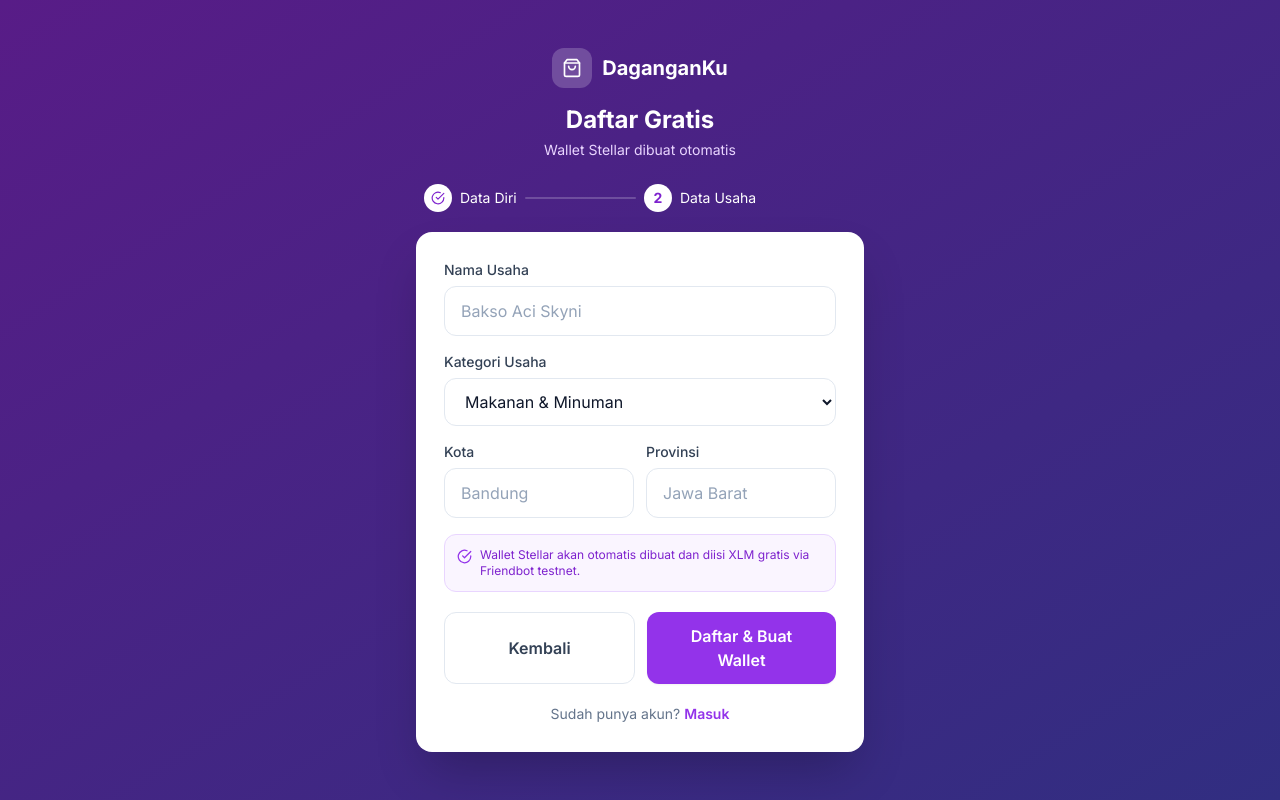
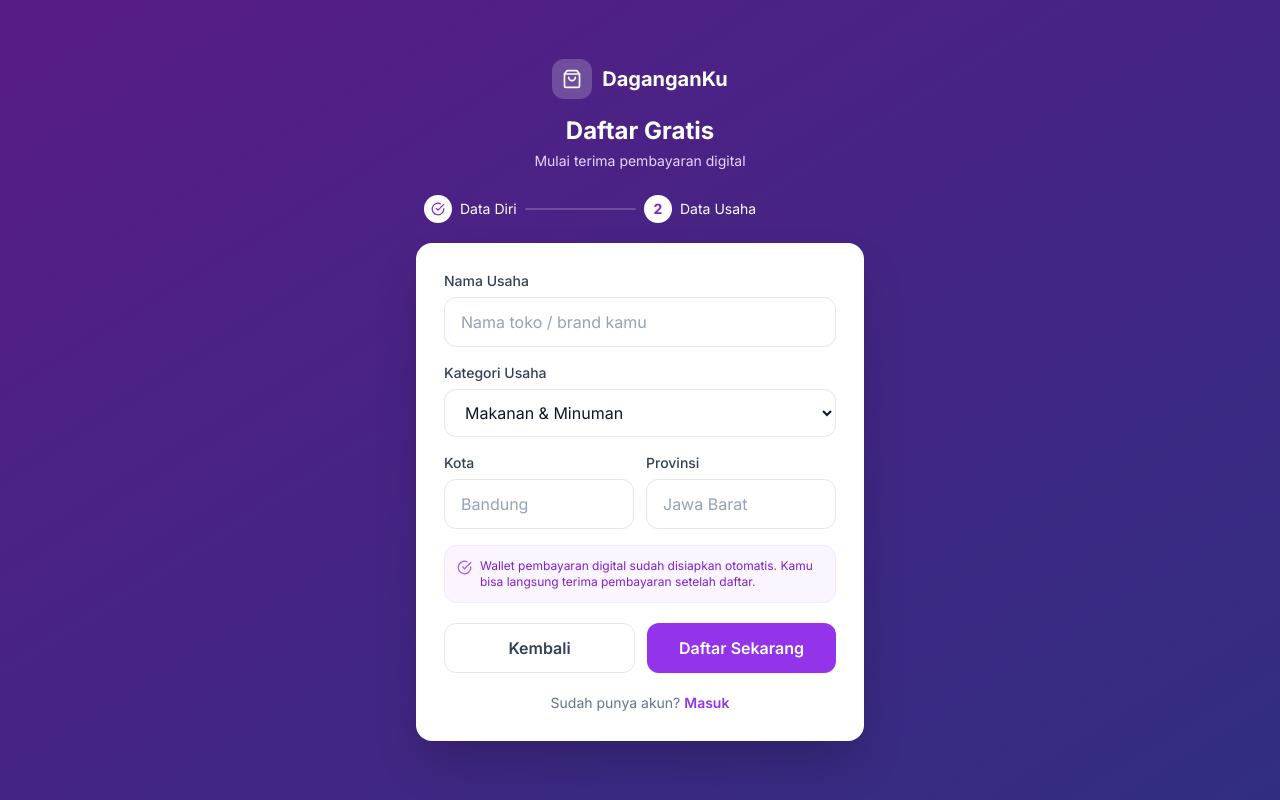
Before and after one commit to carabaruu/DaganganKu, a React (Vite) app: page /daftar in a window 1280 px wide. Both pictures are taken after typing "Sample", "name@example.com", "Sample123", "Sample" into the empty fields and a click on the button "Lanjut →". Built offline with nearby package versions, Linux system fonts and the light colour scheme; no server answers.

Commit message:
Update Daftar.jsx

```diff
--- a/src/pages/Daftar.jsx
+++ b/src/pages/Daftar.jsx
@@ -11,7 +11,7 @@ export default function Daftar() {
   const [loading, setLoading] = useState(false)
   const [form, setForm] = useState({
     nama: '', email: '', password: '', noHp: '',
-    namaUsaha: '', jenisUsaha: 'Makanan & Minuman', kota: '', provinsi: ''
+    namaUsaha: '', jenisUsaha: 'Makanan & Minuman', kota: '', provinsi: '',
   })
 
   const ubah = (k, v) => setForm(p => ({ ...p, [k]: v }))
@@ -23,7 +23,7 @@ export default function Daftar() {
     try {
       const res = await daftar(form)
       simpanLogin(res.token, res.user)
-      toast.success('Berhasil daftar! Wallet Stellar sudah siap 🚀')
+      toast.success('Akun berhasil dibuat! 🚀')
       navigate('/dashboard')
     } catch (err) {
       toast.error(err.message || 'Gagal mendaftar')
@@ -43,7 +43,7 @@ export default function Daftar() {
             <span className="text-white font-bold text-xl">DaganganKu</span>
           </Link>
           <h1 className="text-white font-bold text-2xl">Daftar Gratis</h1>
-          <p className="text-purple-200 text-sm mt-1">Wallet Stellar dibuat otomatis</p>
+          <p className="text-purple-200 text-sm mt-1">Mulai terima pembayaran digital</p>
         </div>
 
         {/* Indikator langkah */}
@@ -69,12 +69,12 @@ export default function Daftar() {
               <>
                 <div>
                   <label className="label">Nama Lengkap</label>
-                  <input className="input" placeholder="Agung Pratama"
+                  <input className="input" placeholder="Nama kamu"
                     value={form.nama} onChange={e => ubah('nama', e.target.value)} required />
                 </div>
                 <div>
                   <label className="label">Email</label>
-                  <input type="email" className="input" placeholder="agung@email.com"
+                  <input type="email" className="input" placeholder="email@kamu.com"
                     value={form.email} onChange={e => ubah('email', e.target.value)} required />
                 </div>
                 <div>
@@ -94,7 +94,7 @@ export default function Daftar() {
               <>
                 <div>
                   <label className="label">Nama Usaha</label>
-                  <input className="input" placeholder="Bakso Aci Skyni"
+                  <input className="input" placeholder="Nama toko / brand kamu"
                     value={form.namaUsaha} onChange={e => ubah('namaUsaha', e.target.value)} required />
                 </div>
                 <div>
@@ -121,10 +121,10 @@ export default function Daftar() {
                       value={form.provinsi} onChange={e => ubah('provinsi', e.target.value)} required />
                   </div>
                 </div>
-                <div className="bg-purple-50 border border-purple-200 rounded-xl p-3 flex items-start gap-2">
-                  <CheckCircle size={15} className="text-purple-600 flex-shrink-0 mt-0.5" />
+                <div className="bg-purple-50 border border-purple-100 rounded-xl p-3 flex items-start gap-2">
+                  <CheckCircle size={15} className="text-purple-500 flex-shrink-0 mt-0.5" />
                   <p className="text-xs text-purple-700">
-                    Wallet Stellar akan otomatis dibuat dan diisi XLM gratis via Friendbot testnet.
+                    Wallet pembayaran digital sudah disiapkan otomatis. Kamu bisa langsung terima pembayaran setelah daftar.
                   </p>
                 </div>
               </>
@@ -139,7 +139,7 @@ export default function Daftar() {
               <button type="submit" className="btn-primary flex-1" disabled={loading}>
                 {loading
                   ? <><Loader size={16} className="animate-spin" /> Membuat akun...</>
-                  : langkah === 1 ? 'Lanjut →' : 'Daftar & Buat Wallet'
+                  : langkah === 1 ? 'Lanjut →' : 'Daftar Sekarang'
                 }
               </button>
             </div>
```
